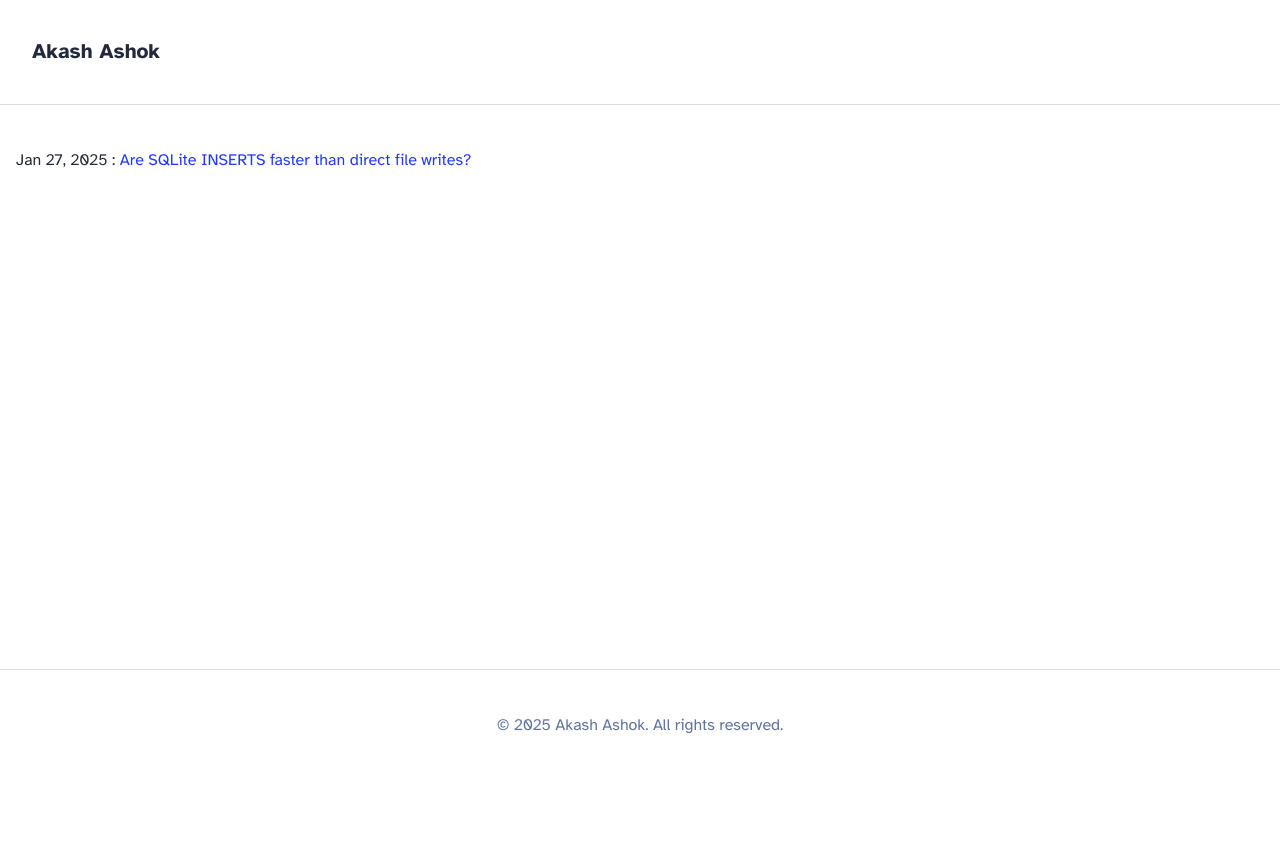
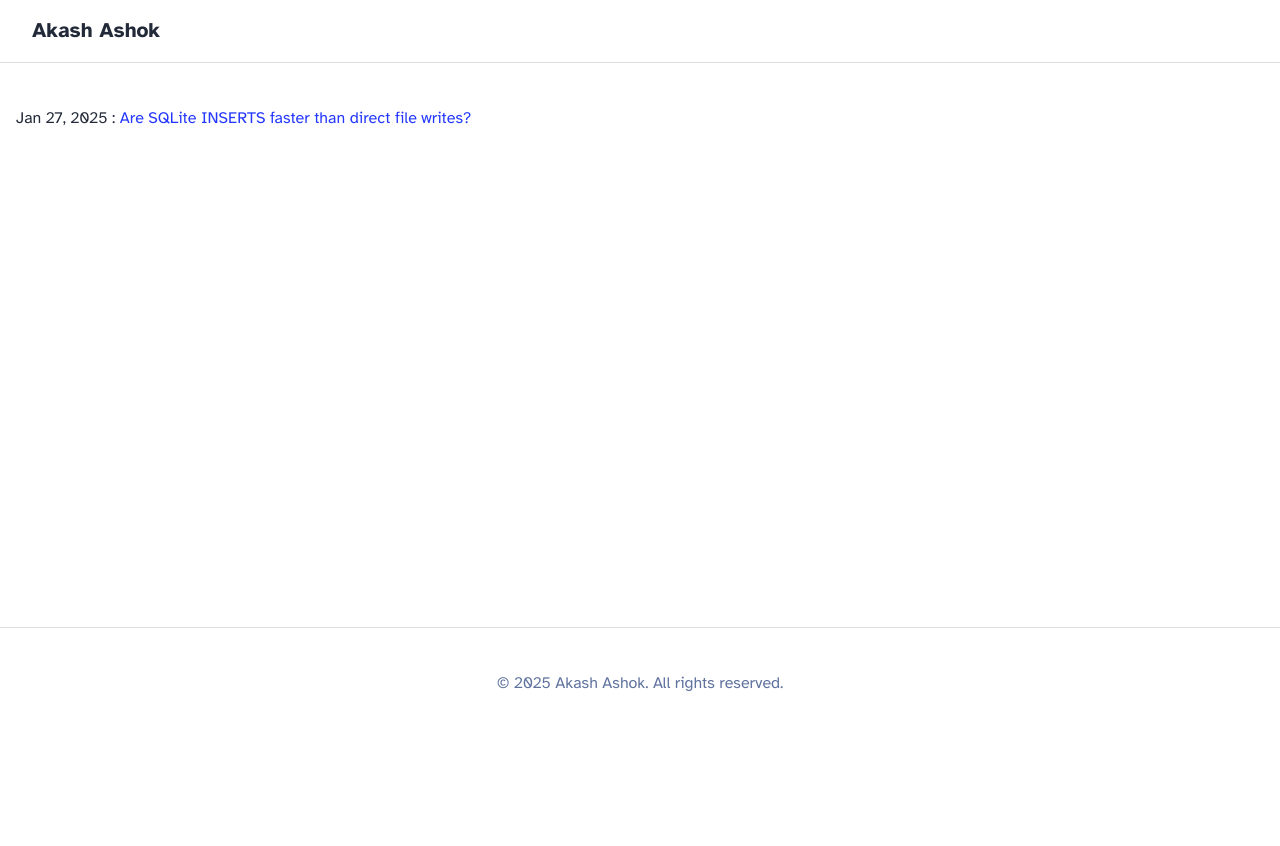
Before and after one commit to thehellmaker/thehellmaker-site, an Astro site: page / in a window 1280 px wide. After the commit the page ends 804 px from the top, so only its background shows below. Built offline with nearby package versions, Linux system fonts and the light colour scheme; Astro itself is replaced by a stand-in of ours.

Commit message:
Fixing Header Padding

```diff
--- a/src/components/Header.astro
+++ b/src/components/Header.astro
@@ -86,7 +86,6 @@ import { SITE_TITLE } from '../consts';
 		}
 	}
 	.site-title {
-		padding: 1em 0em;
 		font-weight: bold;
 		font-size: 1.3em;
 	}
```
